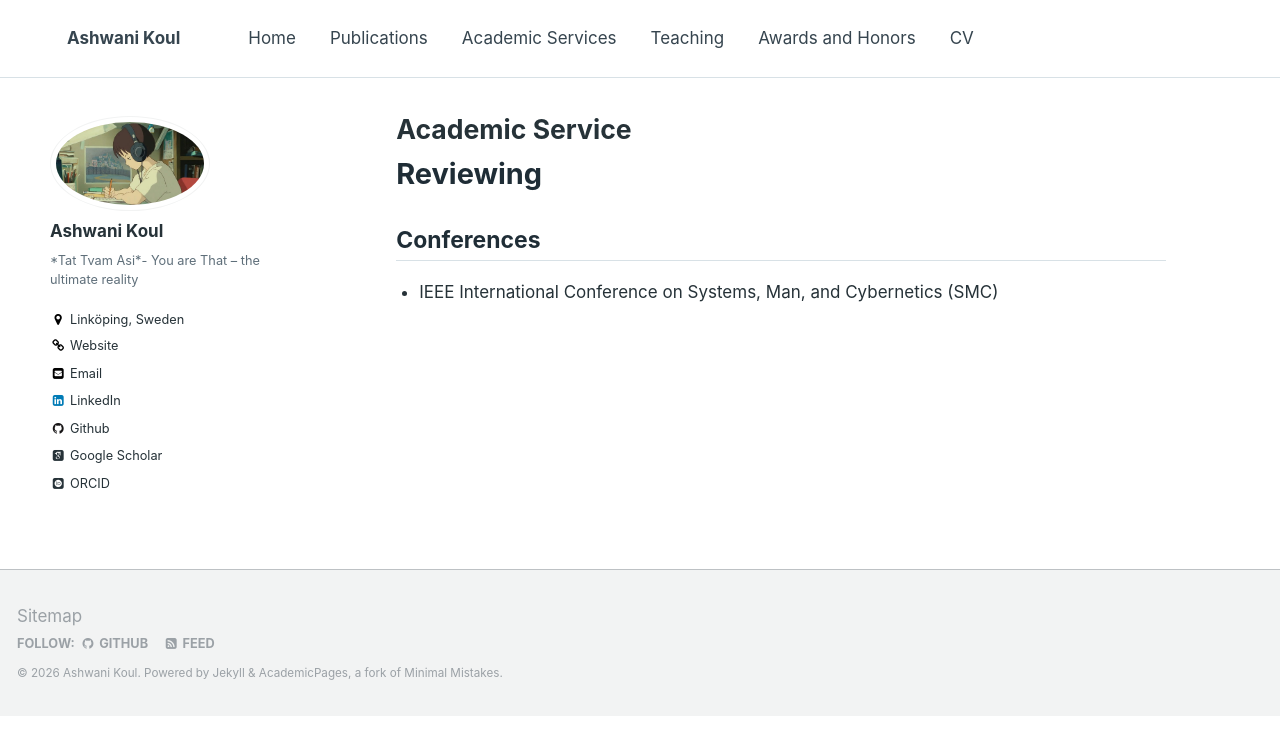
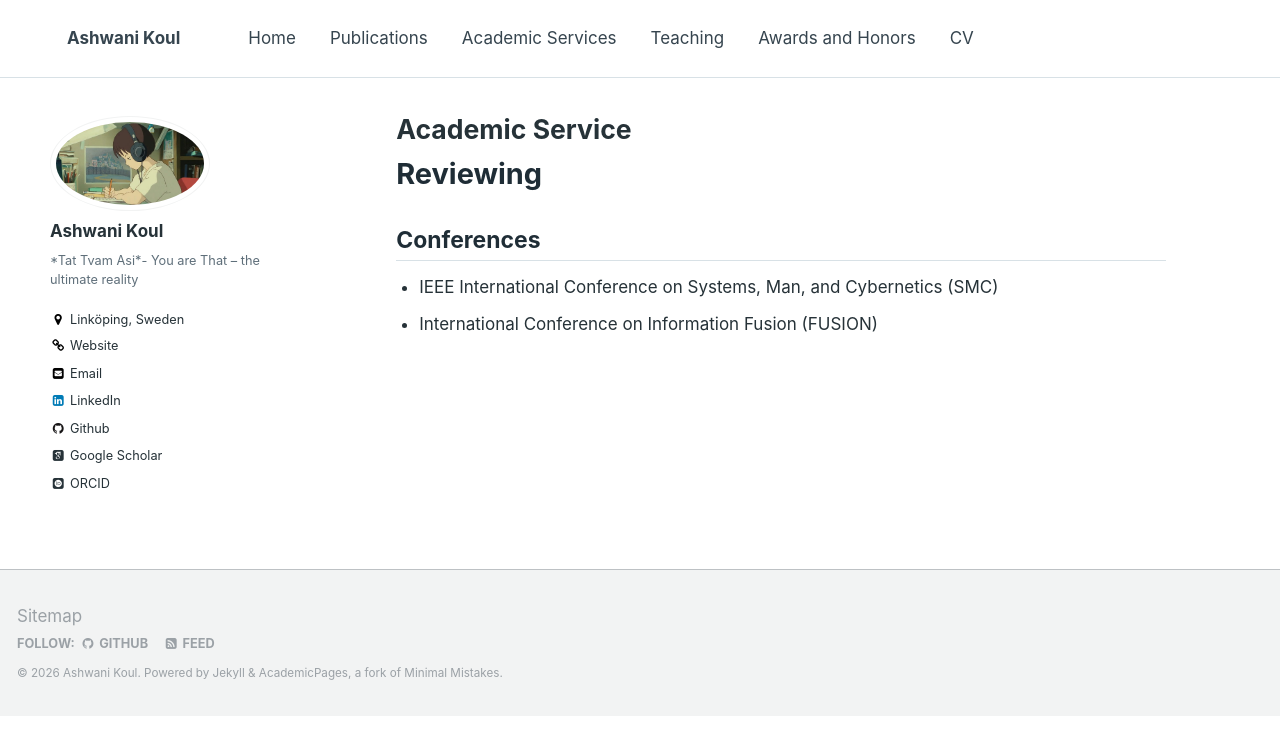
Before and after one commit to ASHKoul/ASHKoul.github.io, a Jekyll site: the page built from _pages/service.md, in a window 1280 px wide. Shown: the top 755 px of the page. Built offline with Jekyll 4.4.1, drawn with Linux system fonts in a browser that asks for light colours; some web fonts are replaced.

Commit message:
Update service page and content styling

```diff
--- a/_pages/service.md
+++ b/_pages/service.md
@@ -10,3 +10,4 @@
 
 ## Conferences
 - IEEE International Conference on Systems, Man, and Cybernetics (SMC)
+- International Conference on Information Fusion (FUSION)
--- a/assets/css/custom.css
+++ b/assets/css/custom.css
@@ -14,6 +14,8 @@
   color: var(--site-text);
   font-family: -apple-system, BlinkMacSystemFont, "Segoe UI", Roboto, "Helvetica Neue", Arial, sans-serif !important;
   font-size: 17px;
+  -webkit-font-smoothing: antialiased;
+  text-rendering: optimizeLegibility;
 }
 
 pre,
@@ -26,6 +28,7 @@
 a {
   color: var(--site-link);
   text-underline-offset: 0.16em;
+  overflow-wrap: break-word;
 }
 
 a:hover {
@@ -96,6 +99,10 @@
   padding-right: 0 !important;
 }
 
+.page__content > *:first-child {
+  margin-top: 0;
+}
+
 .page__content p,
 .page__content li,
 .page__content dl {
@@ -111,10 +118,18 @@
 .page__content ul,
 .page__content ol {
   padding-left: 1.35rem;
+  margin-top: 0.6rem;
+  margin-bottom: 1.15rem;
 }
 
 .page__content li {
   margin-bottom: 0.5rem;
+}
+
+.page__content li > ul,
+.page__content li > ol {
+  margin-top: 0.4rem;
+  margin-bottom: 0.65rem;
 }
 
 .page__content h1,
@@ -131,6 +146,7 @@
 
 .page__content h1 {
   margin-top: 0;
+  margin-bottom: 1rem;
   font-size: clamp(1.7rem, 2vw, 2.15rem);
 }
 
@@ -143,7 +159,48 @@
 
 .page__content h3 {
   margin-top: 1.6rem;
+  margin-bottom: 0.55rem;
   font-size: 1.1rem;
+}
+
+.page__content hr {
+  margin: 1.75rem 0;
+  border: 0;
+  border-top: 1px solid var(--site-border);
+}
+
+.page__content table {
+  display: block;
+  width: 100%;
+  overflow-x: auto;
+  border-collapse: collapse;
+  font-size: 0.95rem;
+}
+
+.page__content th,
+.page__content td {
+  padding: 0.65rem 0.75rem;
+  border: 1px solid var(--site-border);
+  vertical-align: top;
+}
+
+.page__content th {
+  background: var(--site-soft);
+  color: #1f2d36;
+  font-weight: 650;
+}
+
+.page__content img {
+  max-width: 100%;
+  height: auto;
+}
+
+.page__content sup {
+  line-height: 0;
+}
+
+.page__content .fa {
+  color: var(--site-muted);
 }
 
 .masthead {
```
